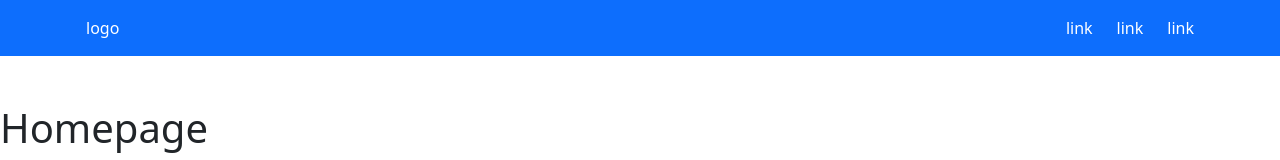
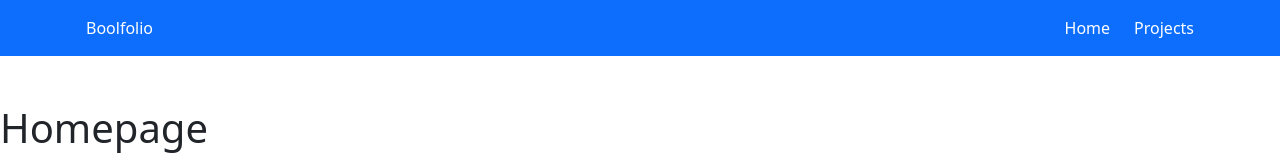
Before and after one commit to matteomedori/vite-boolfolio, a Vue app: page / in a window 1280 px wide. Shown: the top 160 px of the page. Built offline with nearby package versions, Linux system fonts and the light colour scheme.

Commit message:
feat: aggiunti router links

```diff
--- a/src/components/AppHeader.vue
+++ b/src/components/AppHeader.vue
@@ -6,12 +6,15 @@ export default {
 <template>
   <header class="bg-primary">
     <div class="container d-flex justify-content-between text-white p-3">
-      <div>logo</div>
+      <div>Boolfolio</div>
       <nav>
         <ul class="list-unstyled p-0 m-0 d-flex gap-4">
-          <li>link</li>
-          <li>link</li>
-          <li>link</li>
+          <router-link :to="{ name: 'home' }" class="nav-link">
+            Home
+          </router-link>
+          <router-link :to="{ name: 'projects' }" class="nav-link">
+            Projects
+          </router-link>
         </ul>
       </nav>
     </div>
```
